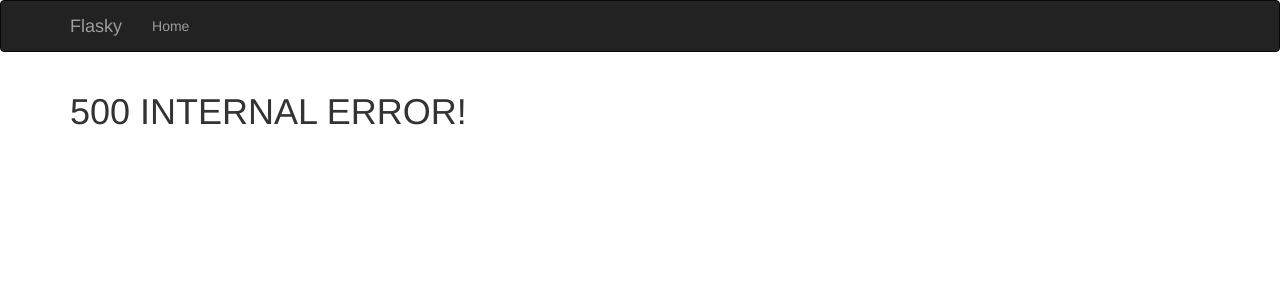
After one commit to monstersun/blog, a Flask app: template app/templates/500.html in a window 1280 px wide. The commit adds this page. Shown: the top 300 px of the page. Run offline with Flask 2, Linux system fonts and the light colour scheme; the template is opened without the code that fills it, so the values that code supplies are empty; some libraries are stand-ins or nearby versions.

```diff
--- /dev/null
+++ b/app/templates/500.html
@@ -0,0 +1,8 @@
+{% extends "base.html" %}
+
+{% block title %}
+    500 INTERNAL SERVER ERROR
+{% endblock %}
+{% block page_content %}
+    <h1>500 INTERNAL ERROR!</h1>
+{% endblock %}
--- a/app/templates/base.html
+++ b/app/templates/base.html
@@ -1,13 +1,34 @@
-<!doctype html>
-<html lang="en">
-<head>
-    <meta charset="UTF-8">
-    <meta name="viewport"
-          content="width=device-width, user-scalable=no, initial-scale=1.0, maximum-scale=1.0, minimum-scale=1.0">
-    <meta http-equiv="X-UA-Compatible" content="ie=edge">
-    <title>Document</title>
-</head>
-<body>
+{% extends "bootstrap/base.html" %}
 
-</body>
-</html>
+{% block title %}Flasky{% endblock %}
+
+{% block navbar %}
+    <div class="navbar navbar-inverse" role="navigation">
+        <div class="container">
+            <div class="navbar-header">
+                <button type="button" class="navbar-toggle"
+                 data-toggle="collapse" data-target=".navbar-collapse">
+                    <span class="sr-only"></span>
+                    <span class="icon-bar"></span>
+                    <span class="icon-bar"></span>
+                    <span class="icon-bar"></span>
+                </button>
+                <a href="/" class="navbar-brand">Flasky</a>
+            </div>
+            <div class="navbar-collapse collapse">
+                <ul class="nav navbar-nav">
+                    <li><a href="/">Home</a></li>
+                </ul>
+            </div>
+        </div>
+    </div>
+{% endblock %}
+
+{% block content %}
+    <div class="container">
+         {% block page_content %}
+
+        {% endblock %}
+    </div>
+
+{% endblock %}
```
Also changed, not shown: app/manage.py (+34 -0 lines), app/templates/404.html (added, +9 -0 lines), app/templates/index.html (added, +9 -0 lines), app/templates/login.html (added, +7 -0 lines), myblog.py (deleted, +0 -12 lines).
